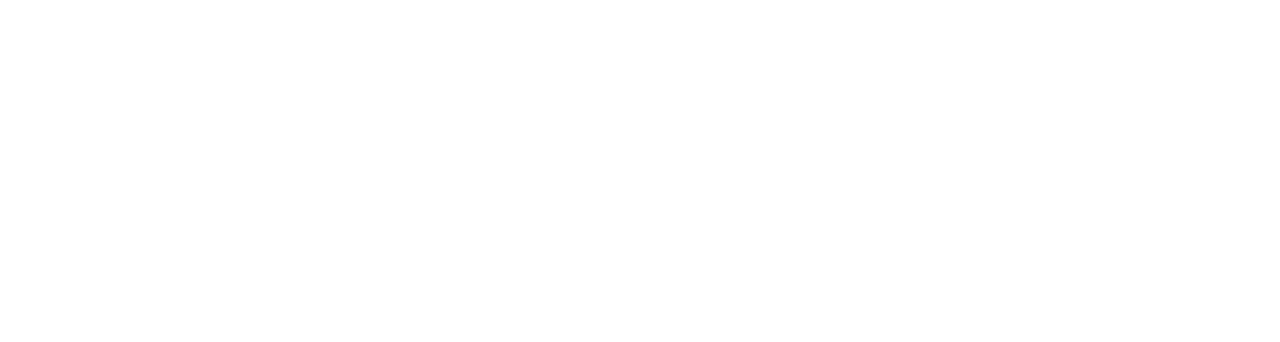
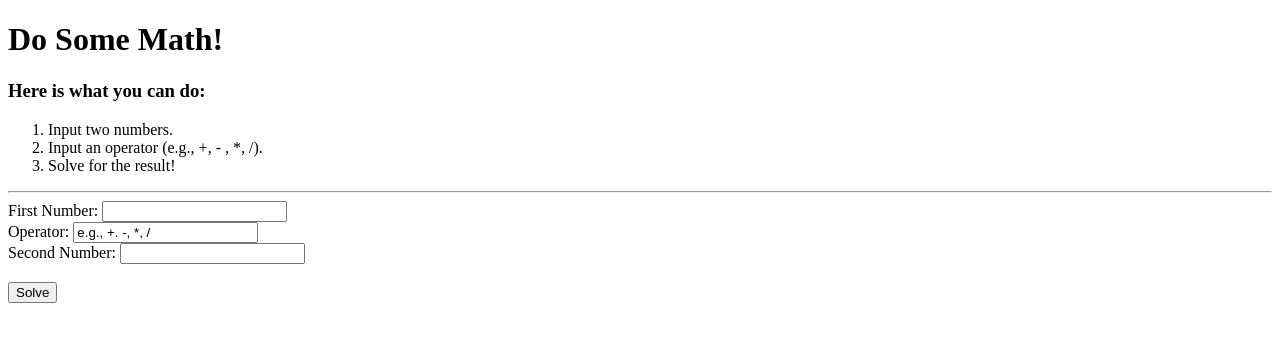
Before and after one commit to agdavid/jquery-calculator, a plain HTML site: page index.html in a window 1280 px wide. Drawn offline with nearby package versions, Linux system fonts and the light colour scheme.

Commit message:
create input fields and button on HTML view

```diff
--- a/index.html
+++ b/index.html
@@ -5,6 +5,28 @@
 </head>
 <body>
 
+  <h1>Do Some Math!</h1>
+  <h3>Here is what you can do:</h3>
+  <ol>
+    <li>Input two numbers.</li>
+    <li>Input an operator (e.g., +, - , *, /).</li>
+    <li>Solve for the result!</li>
+  </ol>
+
+  <hr>
+  First Number: <input type="number" id="num1" value="Input number..."><br />
+  Operator: <input type="text" id="operator" value="e.g., +. -, *, /"><br />
+  Second Number: <input type="number" id="num2" value="Input number..."><br />
+
+  <br />
+  <input type="button" id="solve" value="Solve">
+
+  <br />
+  <div id="result">
+    <!-- result inserted here -->
+  </div>
+
+
   <script src="https://ajax.googleapis.com/ajax/libs/jquery/3.1.0/jquery.min.js"></script>
   <script type="text/javascript" src="js/math.js"></script>
 </body>
```
